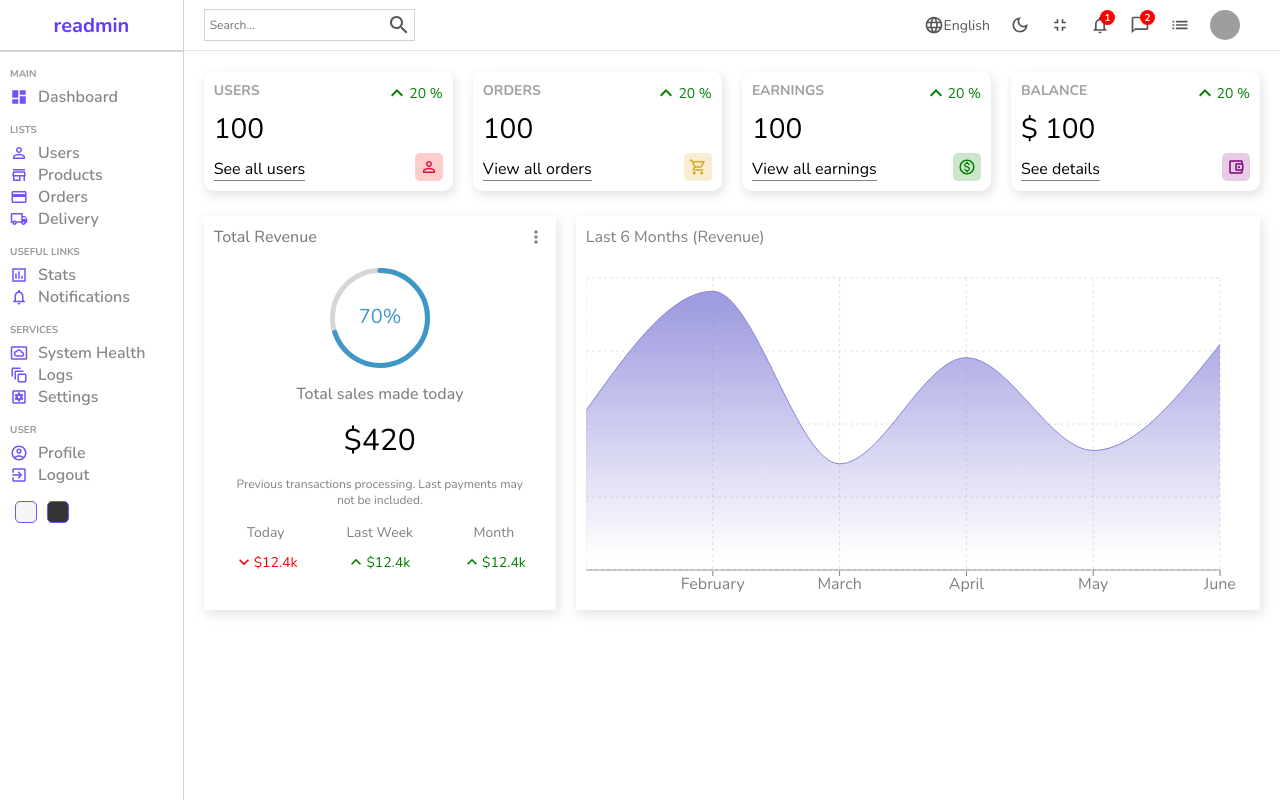
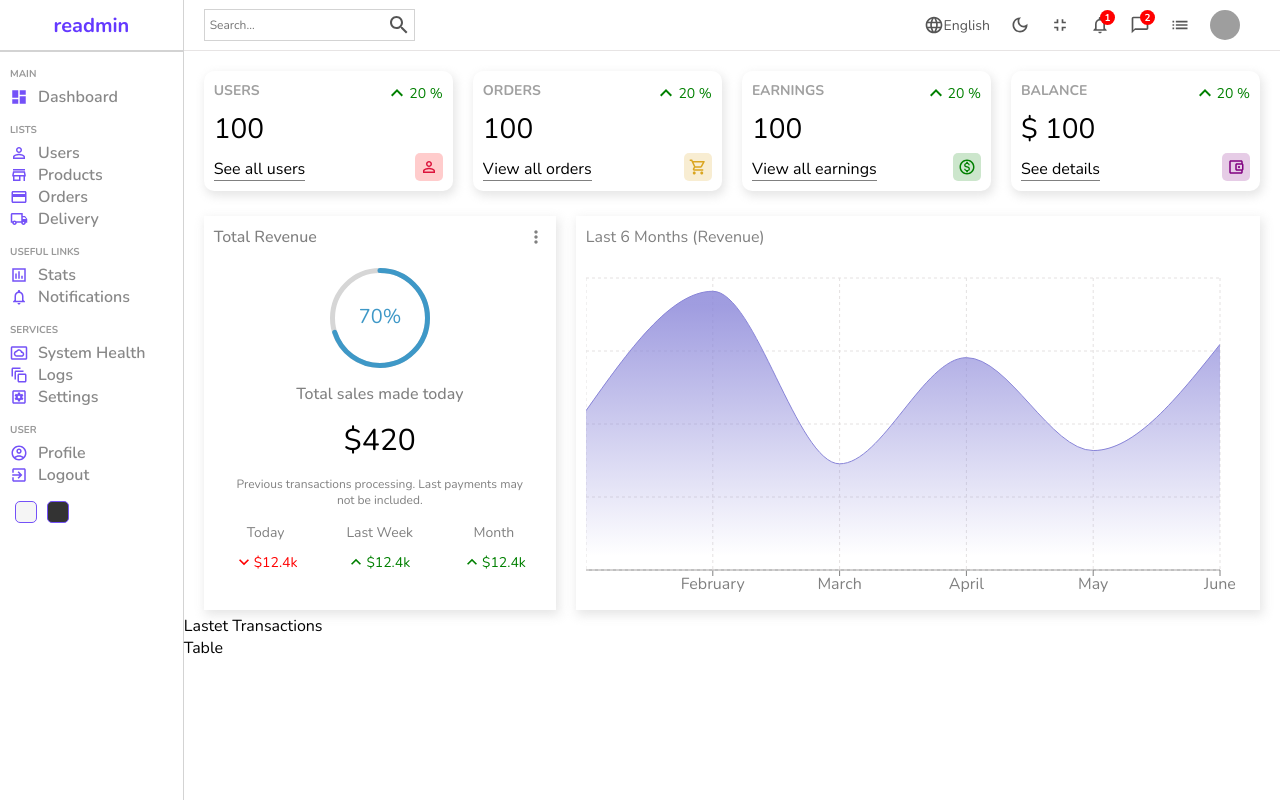
Before and after one commit to gcavalcantes/ReAdmin, a React (Create React App) app in the folder readmin/: page / in a window 1280 px wide. Built offline with nearby package versions, Linux system fonts and the light colour scheme; grey boxes are pictures that could not be loaded.

Commit message:
Table - Lastest Transactions
Added files and a folder for the new table.

```diff
--- /dev/null
+++ b/readmin/src/components/table/Table.jsx
@@ -0,0 +1,9 @@
+import "./table.scss"
+
+const Table = () => {
+  return (
+    <div className="table">Table</div>
+  )
+}
+
+export default Table
--- a/readmin/src/pages/home/Home.jsx
+++ b/readmin/src/pages/home/Home.jsx
@@ -4,6 +4,7 @@ import Widget from "../../components/widget/Widget"
 import "./home.scss"
 import Featured from "../../components/featured/Featured"
 import Chart from "../../components/chart/Chart"
+import Table from "../../components/table/Table"
 
 const Home = () => {
   return (
@@ -21,6 +22,10 @@ const Home = () => {
             <Featured/>
             <Chart/>
           </div>
+          <div className="listContainer">
+            <div className="listTitle">Lastet Transactions</div>
+            <Table/>
+          </div>
         </div>
     </div>
 
--- a/readmin/src/pages/home/home.scss
+++ b/readmin/src/pages/home/home.scss
@@ -1,18 +1,31 @@
-.home{
+.home {
   display: flex;
 
-    .homeContainer{
+  .homeContainer {
     flex: 6;
 
-        .widgets, .charts{
+    .widgets,
+    .charts {
       display: flex;
       padding: 20px;
       gap: 20px;
     }
 
-        .charts{
+    .charts {
       padding: 5px 20px;
+    }
 
+    .list {
+      -webkit-box-shadow: 2px 4px 10px 1px rgba(0, 0, 0, 0.47);
+      box-shadow: 2px 4px 10px 1px rgba(201, 201, 201, 0.47);
+      padding: 20px;
+      margin: 20px;
+
+      .listTitle{
+        font-weight: 500;
+        color: gray;
+        margin-bottom: 15px;
       }
     }
   }
+}
```
Also changed, not shown: readmin/src/components/table/table.scss (added). Lines whose indentation alone changed are shown as unchanged.
